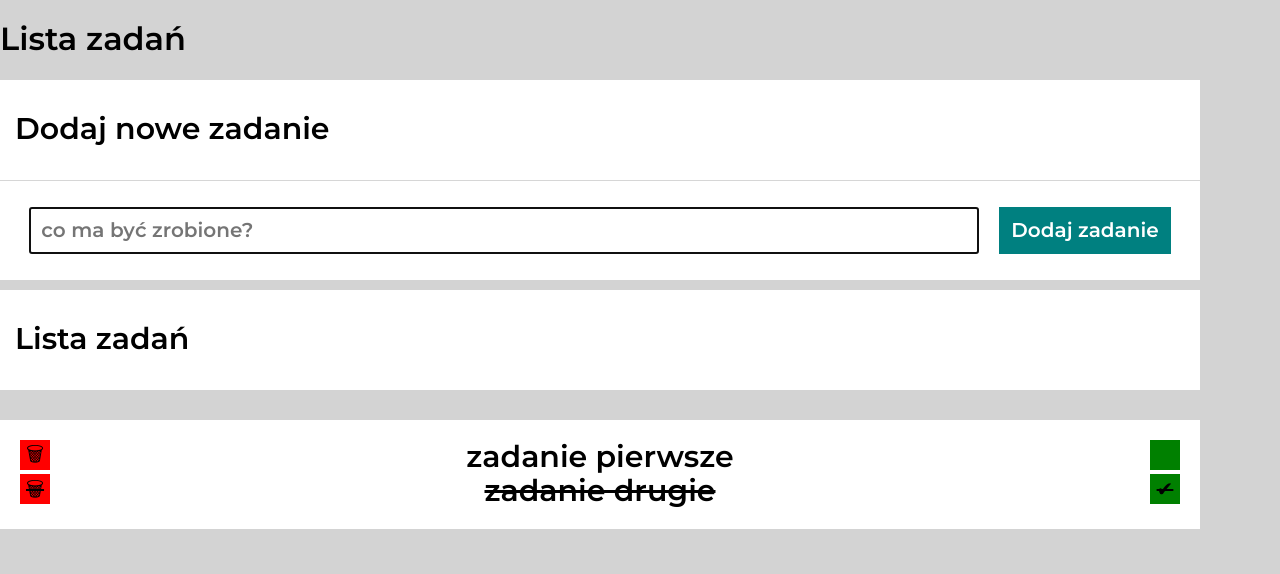
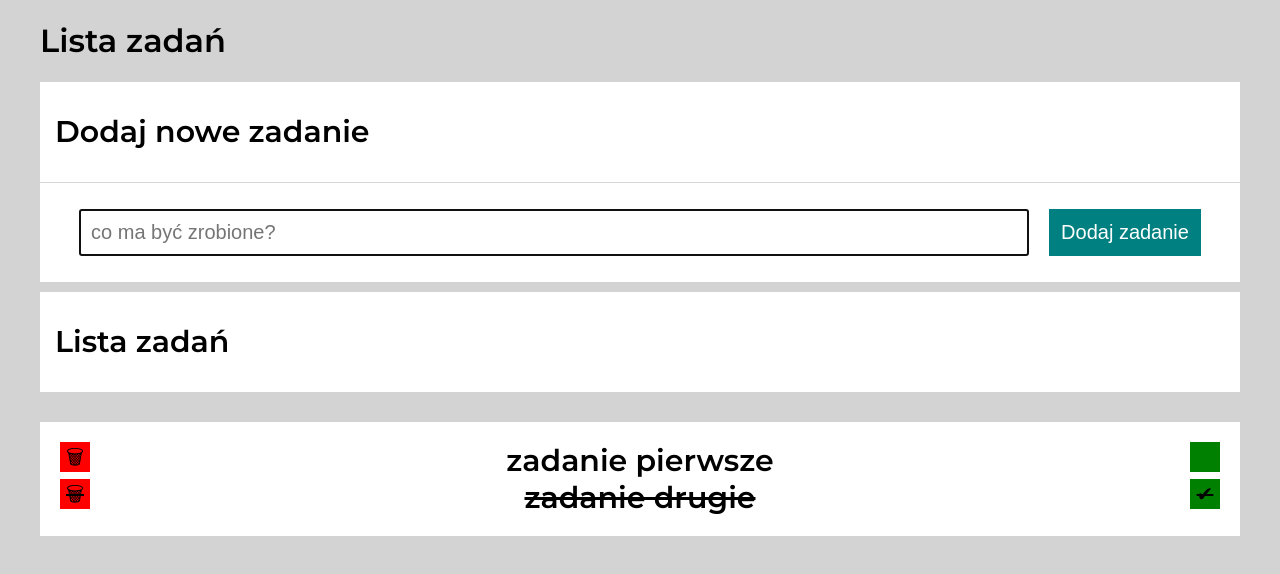
Before and after one commit to LukaszKonrad/to_do_list, a plain HTML site: page index.html in a window 1280 px wide. Drawn offline with nearby package versions, Linux system fonts and the light colour scheme.

Commit message:
remove_normalize

```diff
--- a/index.html
+++ b/index.html
@@ -11,8 +11,6 @@
     <link rel="preconnect" href="https://fonts.googleapis.com">
     <link rel="preconnect" href="https://fonts.gstatic.com" crossorigin>
     <link href="https://fonts.googleapis.com/css2?family=Montserrat:wght@600&display=swap" rel="stylesheet">
-    <link rel="stylesheet" href="https://cdnjs.cloudflare.com/ajax/libs/normalize/8.0.1/normalize.min.css"
-    integrity="sha512-NhSC1YmyruXifcj/KFRWoC561YpHpc5Jtzgvbuzx5VozKpWvQ+4nXhPdFgmx8xqexRcpAglTj9sIBWINXa8x5w==" crossorigin="anonymous" referrerpolicy="no-referrer" />
 </head>
 
 <body>
--- a/style.css
+++ b/style.css
@@ -9,7 +9,7 @@ body {
     font-family: 'Montserrat', sans-serif;
     background-color: lightgrey;
     font-weight: bold;
-    margin: auto;
+    margin: 0 auto;
     max-width: 1200px;
 }
 
```
